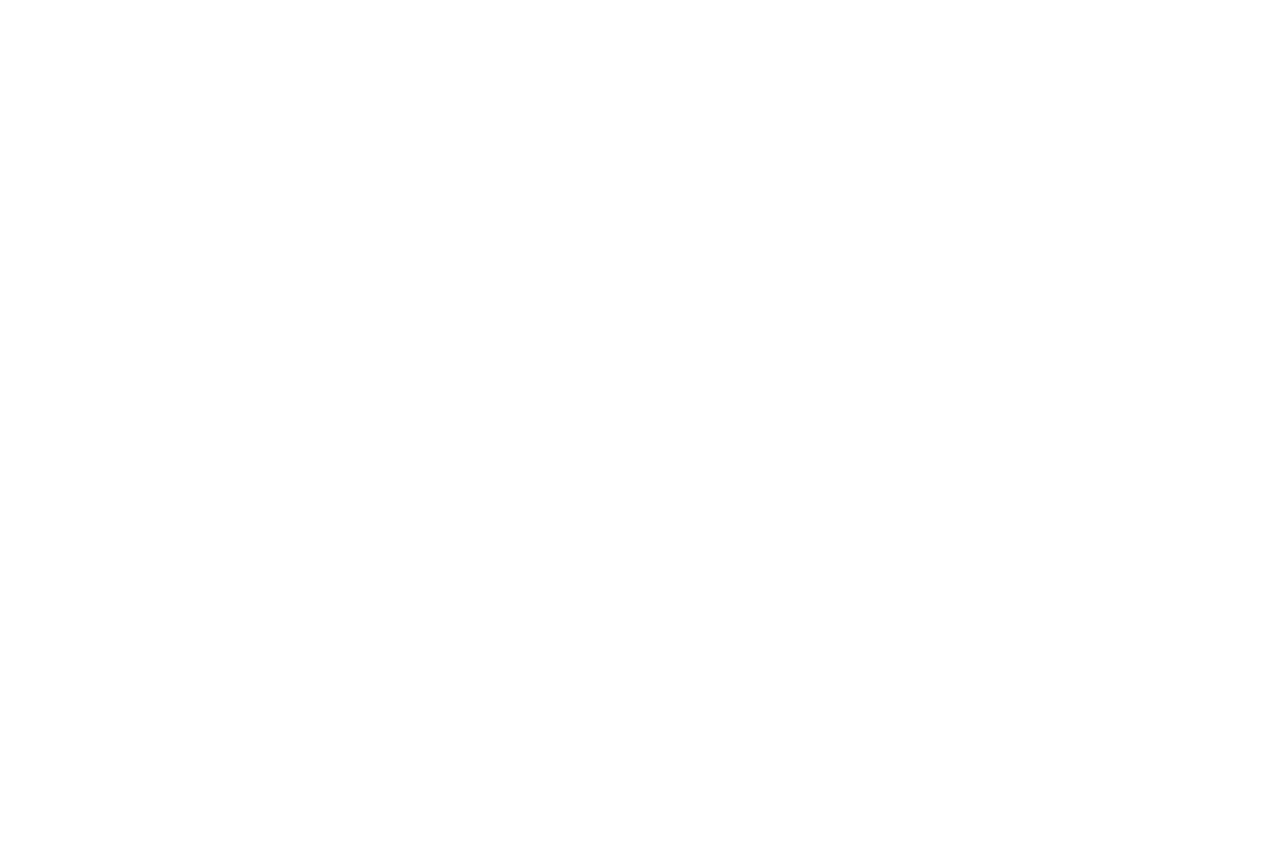
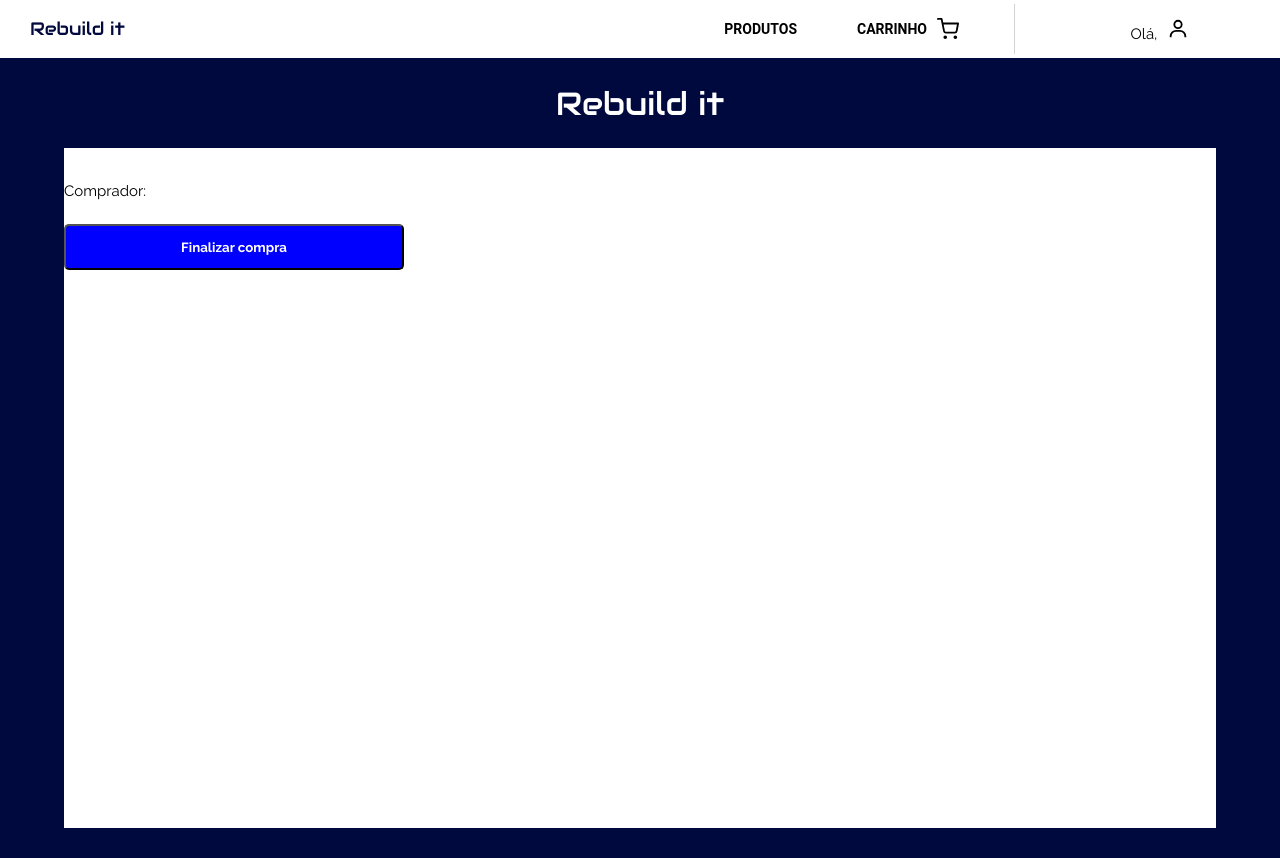
Before and after one commit to Rayandson/projeto15-Rebuildit-front, a React (Create React App) app: page /checkout in a window 1280 px wide. Before the commit this address had no page. Before the commit the page ends 800 px from the top, so only its background shows below. Built offline with nearby package versions, Linux system fonts and the light colour scheme.

Commit message:
versao 1

```diff
--- a/src/assets/URL.js
+++ b/src/assets/URL.js
@@ -1,2 +1,2 @@
-export const URL = "https://rebuildit-api.onrender.com"
-/* export const URL = "http://localhost:5000" */
+// export const URL = "https://rebuildit-api.onrender.com"
+export const URL = "http://localhost:5000"
--- a/src/components/App.js
+++ b/src/components/App.js
@@ -8,6 +8,7 @@
 import SignUpPage from "./SignUpPage";
 import ProductsPage from "./ProductsPage";
 import CartPage from "./CartPage";
+import CheckoutPage from "./CheckoutPage"
 import { CartContextProvider } from "../contexts/CartContext";
 import { TotalContextProvider } from "../contexts/TotalContext";
 
@@ -26,6 +27,7 @@
                     <Route path="/sign-up" element={<SignUpPage />} />
                     <Route path="/products" element={<ProductsPage />} />
                     <Route path="/cart" element={<CartPage />} />
+                    <Route path="/checkout" element={<CheckoutPage />} />
                   </Routes>
                 </TotalContextProvider>
               </CartContextProvider>
--- a/src/components/CartPage.js
+++ b/src/components/CartPage.js
@@ -4,11 +4,20 @@
 import { CartContext } from "../contexts/CartContext.js";
 import Item from "./Item.js"
 import { TotalContext } from "../contexts/TotalContext";
+import { useNavigate } from "react-router-dom";
 
 
 export default function Cart() {
+
   const { cart, setCart } = useContext(CartContext);
   const { total, setTotal } = useContext(TotalContext);
+  const navigate = useNavigate()
+
+  useEffect(() => {
+    let somaTotal = 0;
+    cart.forEach((c) => somaTotal += c.price)
+    setTotal(somaTotal)
+  }, [])
 
   return (
     <CartContainer>
@@ -23,10 +32,8 @@
         </Labels>
         {cart.map((i)=> (<Item info={i}/>))}
         <SummaryDiv>
-          <p>Subtotal: R$: {total},00</p>
-          <p>Frete: R$: 0,00</p>
-          <p>Preço final: R$: 0,00</p>
-          <button>Ir para o Checkout</button>
+          <p>Total: R$: {total.toFixed(2)}</p>
+          <button onClick={() => navigate("/checkout")}>Ir para o Checkout</button>
         </SummaryDiv>
       </CartBG>
     </CartContainer>
@@ -34,6 +41,7 @@
 }
 
 const CartContainer = styled.div`
+  margin-top: 58px;
   width: 100vw;
   min-height: 100vh;
   display: flex;
--- /dev/null
+++ b/src/components/CheckoutPage.js
@@ -0,0 +1,83 @@
+import styled from "styled-components"
+import { useContext, useState } from "react"
+import axios from "axios"
+import { TokenContext } from "../contexts/TokenContext"
+import { UserContext } from "../contexts/UserContext"
+import { URL } from "../assets/URL.js"
+import { CartContext } from "../contexts/CartContext"
+import NavBar from "./NavBar"
+
+export default function SignInPage() {
+
+    const {token} = useContext(TokenContext)
+    const {user} = useContext(UserContext)
+    const {cart} = useContext(CartContext)
+
+    function SendInfo(event) {
+        axios.post(`${URL}/purchases`, {user, purchases: cart}, {headers: {Authorization: `Bearer ${token}`}})
+        .then((res) => {
+            alert("Compra realizada com sucesso")
+        }).catch ((err) => {
+            alert(err.response.data)
+            })
+            // event.preventDefault();
+    }
+
+    return(
+        <Container>
+        <NavBar />
+        <Logo>Rebuild it</Logo>
+        <Content>
+        <p>Comprador: {user.name}</p>
+        <Botao onClick={SendInfo}>Finalizar compra</Botao>
+        </Content>
+        </Container>
+    )
+}
+
+const Container = styled.div`
+margin-top: 58px;
+width: 100vw;
+height: 100vh;
+display: flex;
+flex-direction: column;
+justify-content: center;
+align-items: center;
+background-color: #00093d;
+    p {
+        color: black;
+        font-family: 'Raleway', sans-serif;
+        font-style: normal;
+        font-weight: 400;
+        font-size: 15px;
+        margin-top: 36px;
+        margin-bottom: 25px;
+    }
+
+`
+const Logo = styled.h1`
+    color: #FFFFFF;
+    font-family: 'Audiowide', cursive;
+    font-size: 32px;
+    margin-bottom: 28px;
+`
+const Content = styled.div`
+    width: 90%;
+    min-height: 85% ;
+    background-color: #FFF;
+`
+
+
+const Botao = styled.button`
+width: 340px;
+height: 46px;
+background: blue;
+border-radius: 5px;
+color: #FFFFFF;
+font-family: 'Raleway', sans-serif;
+font-weight: 700;
+cursor: pointer;
+@media(max-width: 326px) {
+        width: 90vw;
+    }
+`
--- a/src/components/ProductsPage.js
+++ b/src/components/ProductsPage.js
@@ -31,7 +31,7 @@
   }
 
   function AddtoCart(product) {
-    Arrayprodutos = cart;
+    Arrayprodutos = [...cart];
     Arrayprodutos.push(product);
     setCart(Arrayprodutos);
     console.log(Arrayprodutos)
@@ -69,6 +69,7 @@
 }
 
 const StoreContainer = styled.div`
+  margin-top: 58px;
   width: 100vw;
   min-height: 100vh;
   display: flex;
@@ -82,6 +83,7 @@
   color: #ffffff;
   font-family: "Audiowide", cursive;
   font-size: 32px;
+  margin-top: 25px;
   margin-bottom: 28px;
 `;
 
```
